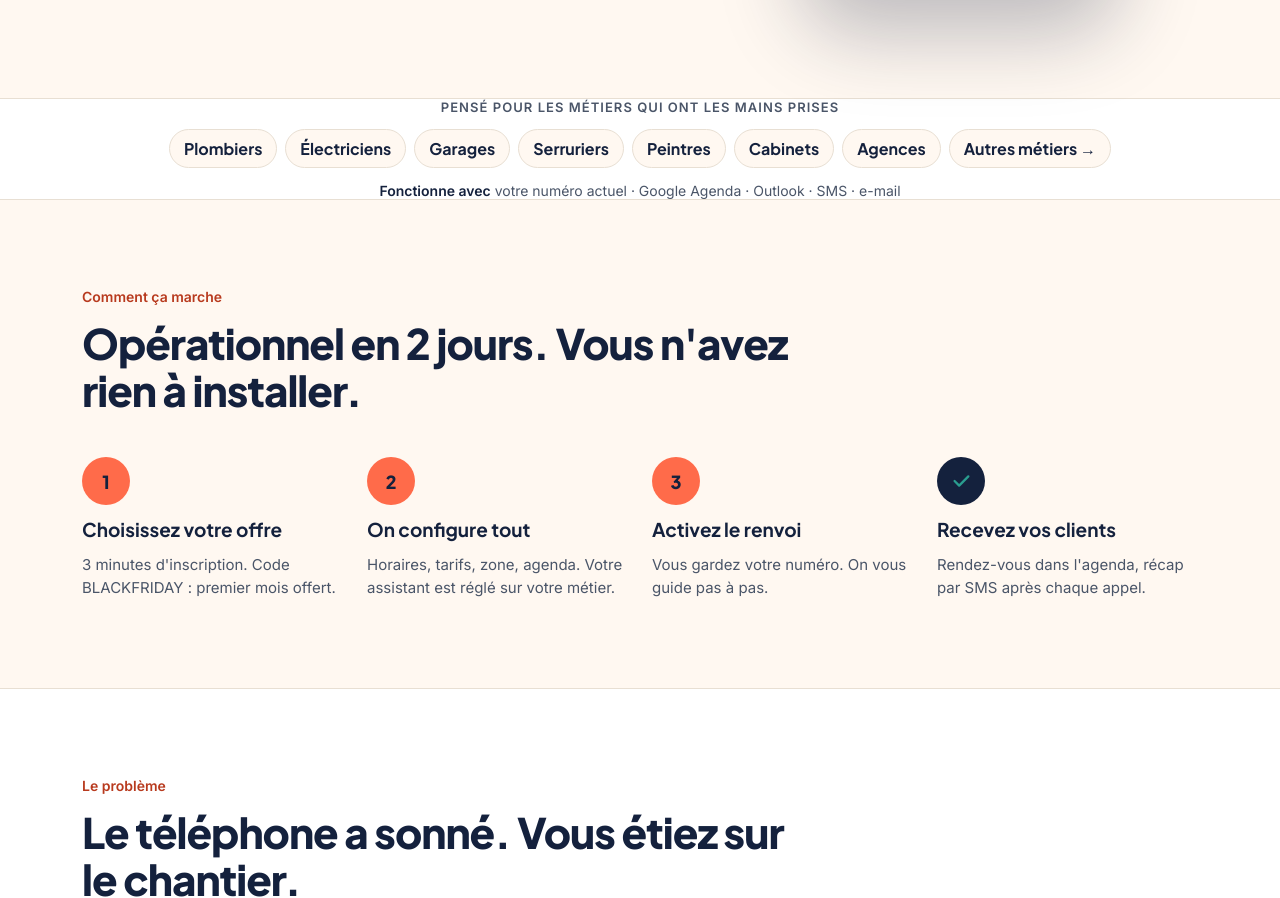
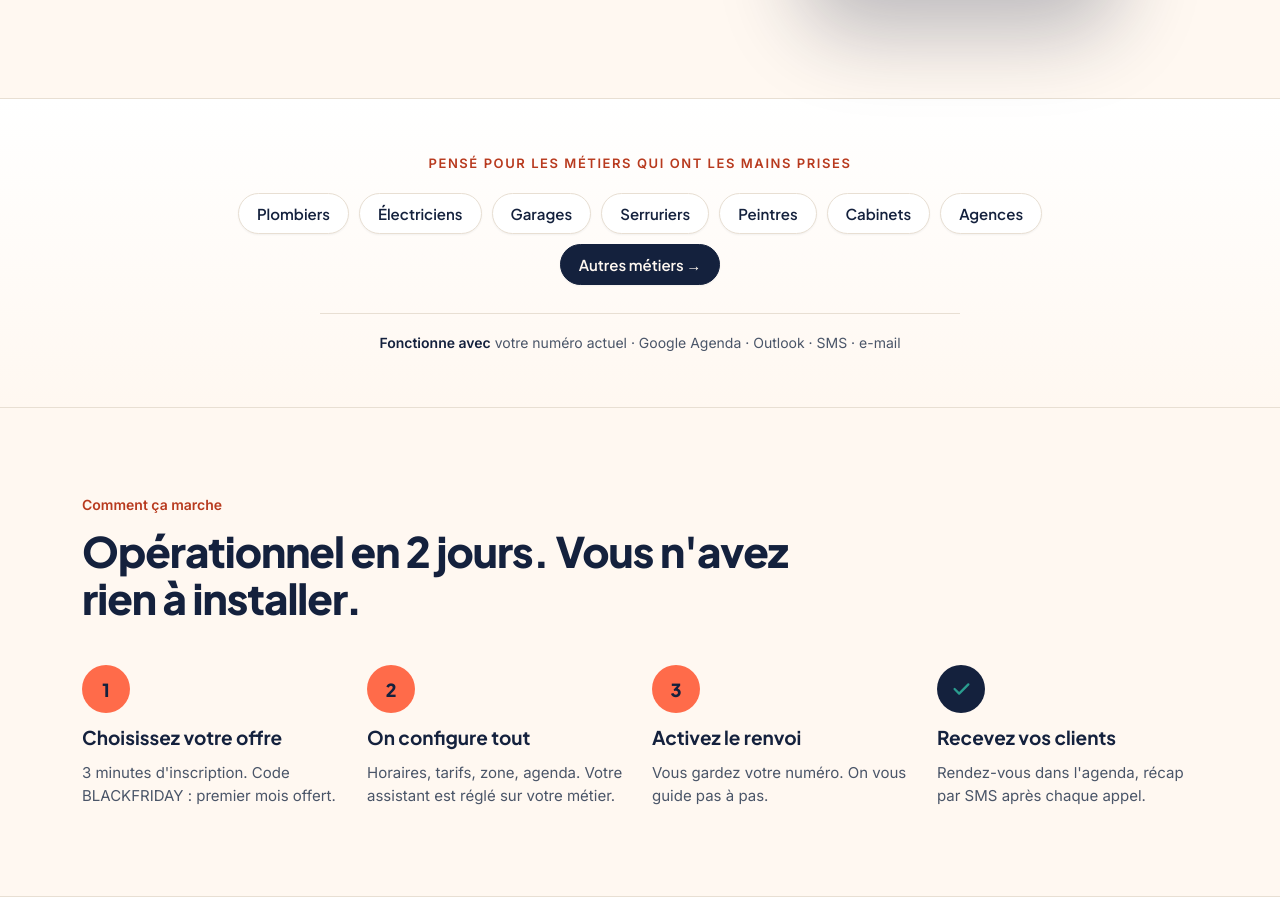
Before and after one commit to tshibanda/tarrelo, a plain HTML site: page index.html in a window 1280 px wide. Shown: the part 883-1781 px from the top of the page. Drawn offline with Linux system fonts and the light colour scheme.

Commit message:
Bandeau métiers : espacement et finitions
Co-Authored-By: Claude Opus 5.5 <noreply@anthropic.com>
Claude-Session: https://claude.ai/code/session_01Ra19AsHZSJL6odQwjKeuSQ

```diff
--- a/assets/site.css
+++ b/assets/site.css
@@ -77,13 +77,14 @@ details summary:hover{color:#B83A1E}
 .skip:focus{left:12px}
 
 /* Bandeau de confiance sous le hero */
-.trust-strip{background:#FFFFFF;border-top:1px solid #E8DFD3;border-bottom:1px solid #E8DFD3}
-.ts-in{display:flex;flex-direction:column;align-items:center;gap:14px;padding-top:28px;padding-bottom:28px;text-align:center}
-.ts-t{font-size:13px;font-weight:700;letter-spacing:.08em;text-transform:uppercase;color:#4A5568;margin:0}
-.ts-m{display:flex;flex-wrap:wrap;justify-content:center;gap:8px}
-.ts-m a{font-family:'Plus Jakarta Sans',system-ui,sans-serif;font-weight:700;font-size:16px;color:#14213D;text-decoration:none;padding:8px 14px;border-radius:999px;border:1px solid #E8DFD3;background:#FFF8F1;transition:border-color .15s,color .15s}
-.ts-m a:hover{border-color:#FF6B4A;color:#B83A1E}
-.ts-i{font-size:14px;color:#4A5568;margin:0}.ts-i span{font-weight:700;color:#14213D}
+.trust-strip{background:linear-gradient(180deg,#FFFFFF 0%,#FFF8F1 100%);border-top:1px solid #E8DFD3;border-bottom:1px solid #E8DFD3}
+.trust-strip .wrap.ts-in{display:flex;flex-direction:column;align-items:center;gap:22px;padding-top:56px;padding-bottom:56px;text-align:center}
+.ts-t{font-size:13px;font-weight:700;letter-spacing:.12em;text-transform:uppercase;color:#B83A1E;margin:0}
+.ts-m{display:flex;flex-wrap:wrap;justify-content:center;gap:10px;max-width:900px}
+.ts-m a{font-family:'Plus Jakarta Sans',system-ui,sans-serif;font-weight:600;font-size:15px;color:#14213D;text-decoration:none;padding:10px 18px;border-radius:999px;border:1px solid #E8DFD3;background:#FFFFFF;box-shadow:0 1px 2px rgba(20,33,61,.05);transition:border-color .15s,color .15s,transform .15s,box-shadow .15s}
+.ts-m a:hover{border-color:#FF6B4A;color:#B83A1E;transform:translateY(-1px);box-shadow:0 4px 12px rgba(20,33,61,.08)}
+.ts-m a:last-child{background:#14213D;border-color:#14213D;color:#FFF8F1}.ts-m a:last-child:hover{background:#FF6B4A;border-color:#FF6B4A;color:#14213D}
+.ts-i{font-size:14px;color:#4A5568;margin:6px 0 0;padding-top:20px;border-top:1px solid #E8DFD3;width:100%;max-width:640px}.ts-i span{font-weight:700;color:#14213D}
 
 /* Barre d'action mobile : masquée tant que le bouton principal est visible */
 .mcta-bar{transition:transform .25s ease,opacity .25s ease}
@@ -94,7 +95,7 @@ details summary:hover{color:#B83A1E}
   #top .h1x{font-size:38px !important;letter-spacing:-1px !important}
   #top .hero{gap:28px !important}
   section[id]:not(#top){padding-top:56px !important;padding-bottom:56px !important}
-  .ts-in{padding-top:20px;padding-bottom:20px}
+  .trust-strip .wrap.ts-in{padding-top:40px;padding-bottom:40px;gap:18px}
   .ts-m a{font-size:14px;padding:7px 12px}
 }
 @media (max-width:600px){
```
